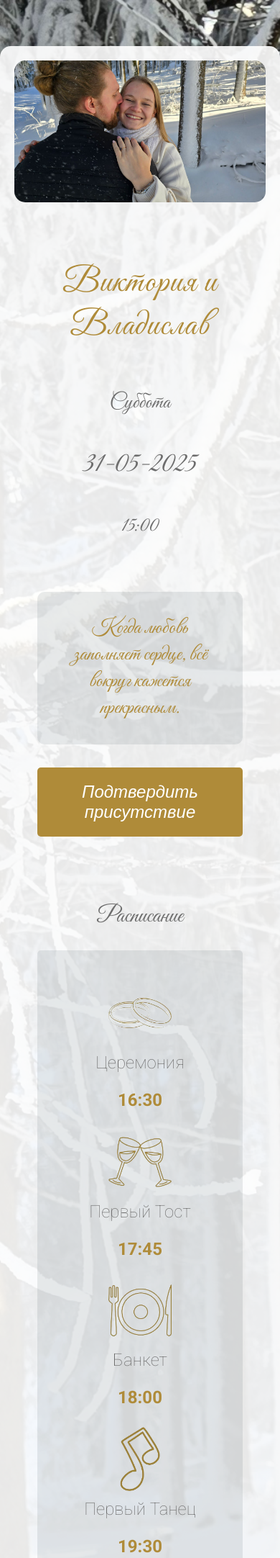
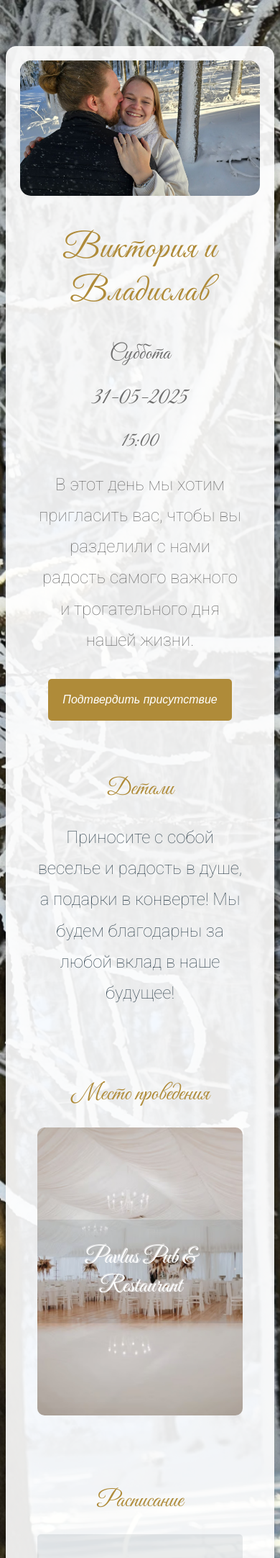
Before and after one commit to vladibuyanov/wedding_invitation, a Flask app: page / in a window 390 px wide. Shown: the top 2164 px of the page at 72% size. Run offline with Flask 3, Linux system fonts and the light colour scheme; some libraries are stand-ins or nearby versions.

Commit message:
Working on web-responsible

```diff
--- a/static/css/styles.css
+++ b/static/css/styles.css
@@ -98,23 +98,27 @@ body {
 }
 
 .page-header {
+    & .header-padding {
+        padding: 0 2rem;
+    }
     & .image-container img {
         width: 100%;
-        max-height: 400px;
         object-fit: cover;
         border-radius: 15px;
         margin-bottom: 30px;
     }
     & .page-header-texts {
+        & h2, blockquote {
+            font-size: 2rem;
+            margin: 0;
+        }
+        & p {
+            font-size: 1.8rem;
+        }
+
         & .names {
             margin: 1rem;
-        }
-        & h1 {
             font-size: 3.5rem;
-        }
-        & h2, p, blockquote {
-            font-size: 1.8rem;
-            margin: 0;
         }
         & .date {
             font-size: 2.5rem;
@@ -127,7 +131,26 @@ body {
             display: flex;
             justify-content: space-around;
             align-items: center;
-            padding: 1.3rem;
+            margin: 1rem 0;
+        }
+        & .invite-text {
+            margin: 3rem 0;
+            font-size: 1.5rem;
+            line-height: 1.8;
+        }
+        .rsvp {
+            align-items: center;
+            justify-content: space-evenly;
+            & button {
+                padding: 20px;
+                margin: 2rem;
+                font-size: 1.5rem;
+                font-style: italic;
+            }
+            & .line {
+                border: 1px solid var(--second-font-color);
+                width: 5rem;
+            }
         }
         & .quote {
             color: var(--main-font-color);
@@ -136,24 +159,6 @@ body {
             margin: 3rem;
             padding: 2rem;
             border-radius: 10px;
-
-        }
-        .rsvp {
-            align-items: center;
-            justify-content: space-evenly;
-            & .quote {
-                margin: 0;
-                padding: 0;
-                font-size: 3rem;
-                color: var(--button-second-color);
-                background-color: transparent;
-            }
-            & button {
-                padding: 20px;
-                margin: 2rem;
-                font-size: 1.5rem;
-                font-style: italic;
-            }
         }
     }
 }
@@ -245,12 +250,16 @@ body {
 
 .details {
     border-radius: 10px;
+    & h2 {
+        color: var(--main-font-color);
+    }
     & ul {
         text-align: left;
         background-color: var(--second-background-color);
         list-style-type: none;
         border-radius: 5px;
         padding: 3rem;
+        margin: 0;
 
         & li {
             display: flex;
@@ -276,7 +286,9 @@ body {
     }
 }
 .gifts {
-    & h2 {}
+    & h2 {
+        color: var(--main-font-color);
+    }
     & p {
         font-size: 1.5rem;
         line-height: 1.8;
@@ -284,9 +296,14 @@ body {
     }
 }
 .map {
+    & h2 {
+        color: var(--main-font-color);
+    }
+
     & .image-place {
         background-image: url("../images/place.jpg");
         background-size: cover;
+        background-position: center;
         height: 25rem;
 
         display: flex;
@@ -344,37 +362,56 @@ body {
 }
 
 /* Media Queries */
-@media (max-width: 426px) {
+@media (max-width: 430px) {
+    body {
+        margin: 8px;
+    }
     h2 {
         font-size: 2rem;
     }
     .section {
-        padding: 2rem;
+        padding: 1.5rem;
     }
 
     .page-header {
+        & .image-container img {
+            margin-bottom: 0;
+        }
+        & .header-padding {
+            padding: 0;
+        }
         & .page-header-texts {
-            & h1 {
+            & p {
+                margin: 0;
+            }
+            & .names {
                 font-size: 3rem;
             }
             & .wedding-time {
                 flex-direction: column;
-                min-height: 250px;
+                min-height: 200px;
+                justify-content: space-evenly;
+                margin: 0;
             }
             & .date {
+                font-size: 2.1rem;
                 border: none;
                 padding: 0;
+            }
+            & .invite-text {
+                margin: 0 0 2rem 0;
             }
             & .quote {
                 padding: 2rem;
                 margin: 2rem 0;
             }
             & .rsvp {
-                & .quote {
+                & .line {
                     display: none;
                 }
                 & button {
                     margin: 0;
+                    font-size: 1rem;
                 }
             }
         }
--- a/templates/index.html
+++ b/templates/index.html
@@ -21,60 +21,41 @@
             <img src="/static/images/wedding_photo_1.jpg" alt="Main foto">
         </div>
         <div class="page-header-texts section">
-            <h1 class="names great-vibes-regular">{{ _("Виктория и Владислав") }}</h1>
-            <div class="wedding-time great-vibes-regular">
+            <h1 class="names great-vibes-regular header-padding">{{ _("Виктория и Владислав") }}</h1>
+            <div class="wedding-time great-vibes-regular header-padding">
                 <p>{{ _("Суббота") }}</p>
                 <p class="date">31-05-2025</p>
                 <p>15:00</p>
             </div>
-            <blockquote class="quote great-vibes-regular">
-                {{ _("Когда любовь заполняет сердце, всё вокруг кажется прекрасным.") }}
-            </blockquote>
-            <div class="rsvp row-flex-div">
-                <p class="quote">~</p>
+            <p class="invite-text header-padding">
+                {{ _("В этот день мы хотим пригласить вас, чтобы вы разделили с нами
+                радость самого важного и трогательного дня нашей жизни.") }}
+            </p>
+            <div class="rsvp row-flex-div header-padding">
+                <hr class="line">
                 <button id="rspv-open-button">{{ _("Подтвердить присутствие") }}</button>
-                <p class="quote">~</p>
+                <hr class="line">
             </div>
+<!--            <blockquote class="quote great-vibes-regular">-->
+<!--                {{ _("Когда любовь заполняет сердце, всё вокруг кажется прекрасным.") }}-->
+<!--            </blockquote>-->
         </div>
     </div>
-    <dialog id="modal" class="rspv-dialog">
-        <div class="dialog-container">
-            <div class="dialog-header-buttons">
-                <button id="close-dialog-button">&times;</button>
-            </div>
-            <form method="dialog">
-                <div class="main-info">
-                    <h2 class="great-vibes-regular">{{ _("Подтверждение") }}</h2>
-                    <input type="text" name="name" placeholder="{{ _('Ваше имя') }}" required>
-                    <input type="text" name="guests" placeholder="{{ _('Количество гостей') }}" required>
-                </div>
-                <div class="alcohol">
-                    <h2 class="great-vibes-regular">{{ _("Какой алкоголь предпочитаете?") }}</h2>
-                    <div class="alcohol-inner">
-                        <div class="alcohol-option">
-                            <label for="vine">{{ _("Вино") }}</label>
-                            <input type="checkbox" id="vine" name="alcohol" value="vine">
-                        </div>
-                        <div class="alcohol-option">
-                            <label for="beer">{{ _("Пиво") }}</label>
-                            <input type="checkbox" id="beer" name="alcohol" value="beer">
-                        </div>
-                        <div class="alcohol-option">
-                            <label for="samogon">{{ _("Самогон") }}</label>
-                            <input type="checkbox" id="samogon" name="alcohol" value="samogon">
-                        </div>
-                        <div class="alcohol-option">
-                            <label for="vodka">{{ _("Водка") }}</label>
-                            <input type="checkbox" id="vodka" name="alcohol" value="vodka">
-                        </div>
-                    </div>
-                </div>
-            </form>
-            <button id="submit-dialog-button" type="submit" class="great-vibes-regular">
-                {{ _("Отправить") }}
-            </button>
+    <div class="gifts section">
+        <h2 class="great-vibes-regular">{{ _("Детали") }}</h2>
+        <p>{{ _("Приносите с собой веселье и радость в душе, а подарки в конверте! Мы будем благодарны за любой вклад в наше будущее!") }}</p>
+    </div>
+    <div class="map section">
+        <h2 class="great-vibes-regular">{{ _("Место проведения") }}</h2>
+        <p style="display: none;">{{ _("Наша свадьба будет проходить в 'PAVLUS Pub & Restaurant' по адресу 'SNP 444/197, 935 41 Tekovské Lužany'") }}</p>
+        <div class="image-place">
+            <h2 id="place-name" class="great-vibes-regular">{{ _("Pavlus Pub & Restaurant") }}</h2>
         </div>
-    </dialog>
+        <iframe src="https://www.google.com/maps/embed?pb=!1m18!1m12!1m3!1d2971.4218351817613!2d18.540578146149432!3d48.098600027543476!2m3!1f0!2f0!3f0!3m2!1i1024!2i768!4f13.1!3m3!1m2!1s0x476ae7ac1c26413b%3A0xfae7a5e5634a4304!2sPAVLUS%20Pub%20%26%20Restaurant!5e0!3m2!1sru!2ssk!4v1733689333051!5m2!1sru!2ssk"
+                id="google-map" width="600" height="450" allowfullscreen="" loading="lazy"
+                referrerpolicy="no-referrer-when-downgrade">
+        </iframe>
+    </div>
     <div class="details section">
         <h2 class="great-vibes-regular">{{ _("Расписание") }}</h2>
         <ul>
@@ -136,21 +117,6 @@
             </li>
         </ul>
     </div>
-    <div class="gifts section">
-        <h2 class="great-vibes-regular">{{ _("Детали") }}</h2>
-        <p>{{ _("Приносите с собой веселье и радость в душе, а подарки в конверте! Мы будем благодарны за любой вклад в наше будущее!") }}</p>
-    </div>
-    <div class="map section">
-        <h2 class="great-vibes-regular">{{ _("Место проведения") }}</h2>
-        <p style="display: none;">{{ _("Наша свадьба будет проходить в 'PAVLUS Pub & Restaurant' по адресу 'SNP 444/197, 935 41 Tekovské Lužany'") }}</p>
-        <div class="image-place">
-            <h2 id="place-name" class="great-vibes-regular">{{ _("Pavlus Pub & Restaurant") }}</h2>
-        </div>
-        <iframe src="https://www.google.com/maps/embed?pb=!1m18!1m12!1m3!1d2971.4218351817613!2d18.540578146149432!3d48.098600027543476!2m3!1f0!2f0!3f0!3m2!1i1024!2i768!4f13.1!3m3!1m2!1s0x476ae7ac1c26413b%3A0xfae7a5e5634a4304!2sPAVLUS%20Pub%20%26%20Restaurant!5e0!3m2!1sru!2ssk!4v1733689333051!5m2!1sru!2ssk"
-                id="google-map" width="600" height="450" allowfullscreen="" loading="lazy"
-                referrerpolicy="no-referrer-when-downgrade">
-        </iframe>
-    </div>
     <div class="countdown-div section">
         <h2 class="great-vibes-regular">{{ _("До свадьбы осталось!") }}</h2>
         <div class="countdown-inner-div">
```
Also changed, not shown: other parts of static/css/styles.css (+17 -9 lines), other parts of templates/index.html (+39 -0 lines).
